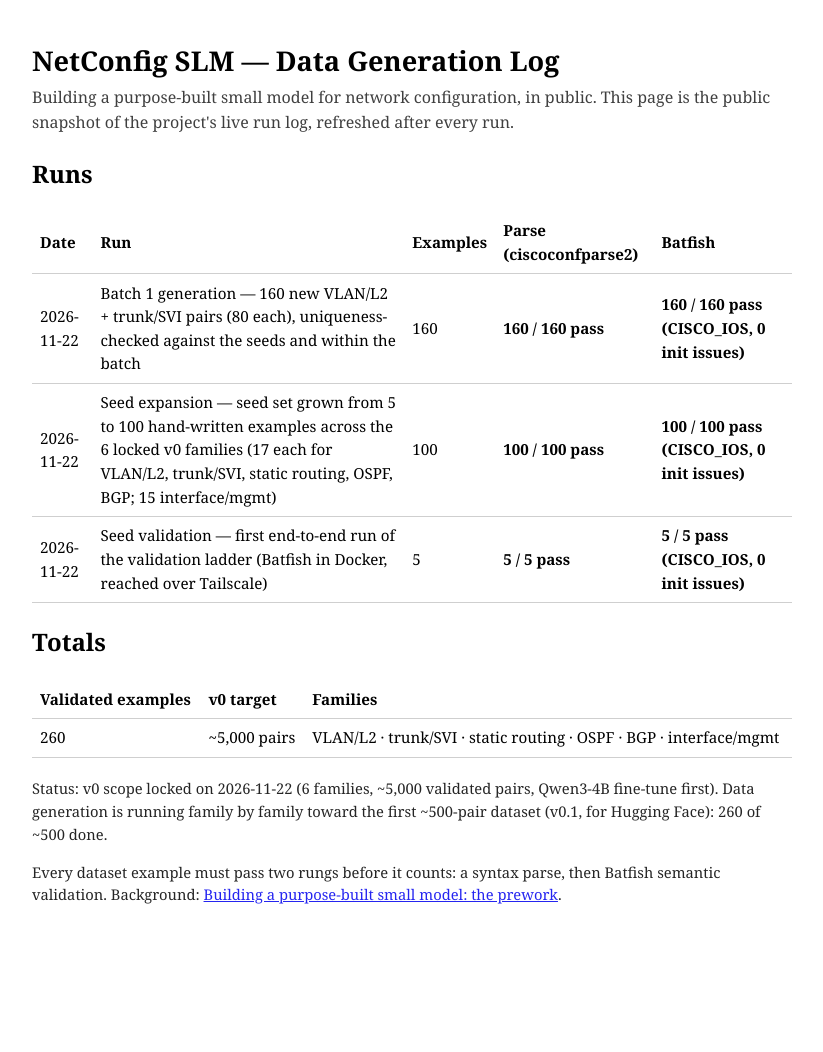
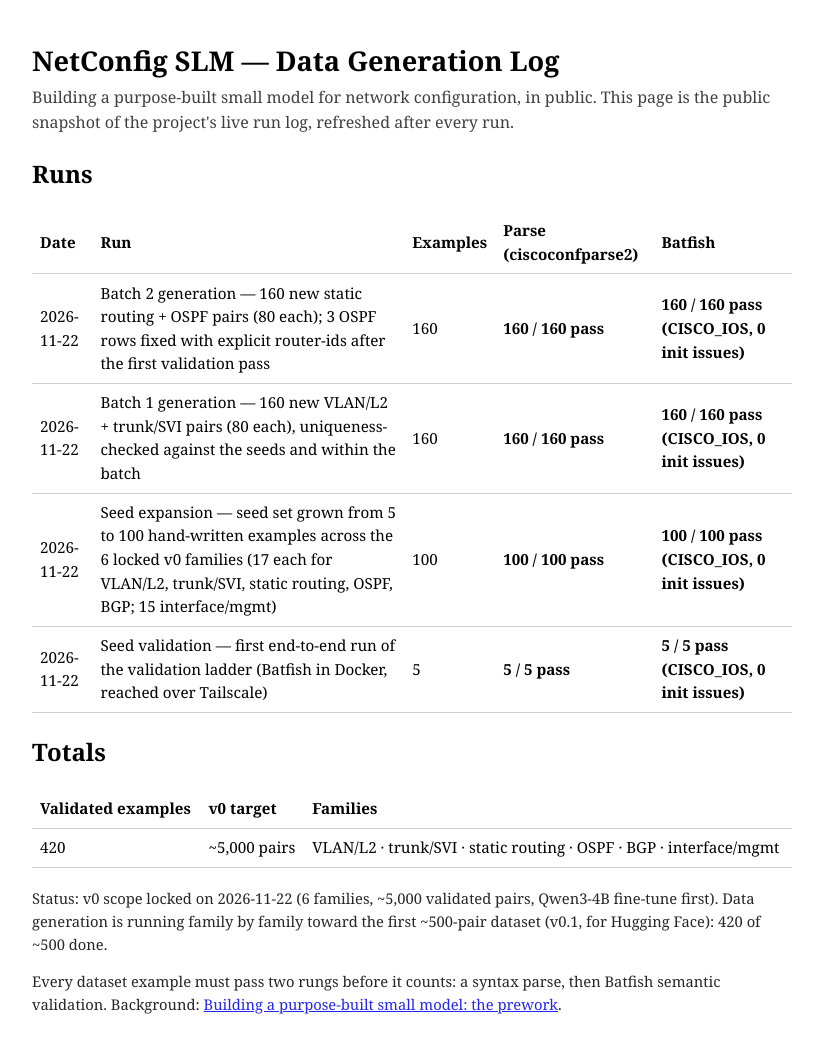
Before and after one commit to aag1091-alt/slm, a plain HTML site: page index.html in a window 1280 px wide. Shown: the whole page, without its empty margins (228-1051 px from the left). Before the commit the page ends 946 px from the top, so only its background shows below. Drawn offline with Linux system fonts and the light colour scheme.

Commit message:
Log: batch 2 generation run, 420 validated pairs total

```diff
--- a/index.html
+++ b/index.html
@@ -26,6 +26,13 @@
   <tr><th>Date</th><th>Run</th><th>Examples</th><th>Parse (ciscoconfparse2)</th><th>Batfish</th></tr>
   <tr>
     <td>2026-11-22</td>
+    <td>Batch 2 generation — 160 new static routing + OSPF pairs (80 each); 3 OSPF rows fixed with explicit router-ids after the first validation pass</td>
+    <td>160</td>
+    <td class="pass">160 / 160 pass</td>
+    <td class="pass">160 / 160 pass (CISCO_IOS, 0 init issues)</td>
+  </tr>
+  <tr>
+    <td>2026-11-22</td>
     <td>Batch 1 generation — 160 new VLAN/L2 + trunk/SVI pairs (80 each), uniqueness-checked against the seeds and within the batch</td>
     <td>160</td>
     <td class="pass">160 / 160 pass</td>
@@ -50,10 +57,10 @@
 <h2>Totals</h2>
 <table>
   <tr><th>Validated examples</th><th>v0 target</th><th>Families</th></tr>
-  <tr><td>260</td><td>~5,000 pairs</td><td>VLAN/L2 · trunk/SVI · static routing · OSPF · BGP · interface/mgmt</td></tr>
+  <tr><td>420</td><td>~5,000 pairs</td><td>VLAN/L2 · trunk/SVI · static routing · OSPF · BGP · interface/mgmt</td></tr>
 </table>
 
-<p class="note">Status: v0 scope locked on 2026-11-22 (6 families, ~5,000 validated pairs, Qwen3-4B fine-tune first). Data generation is running family by family toward the first ~500-pair dataset (v0.1, for Hugging Face): 260 of ~500 done.</p>
+<p class="note">Status: v0 scope locked on 2026-11-22 (6 families, ~5,000 validated pairs, Qwen3-4B fine-tune first). Data generation is running family by family toward the first ~500-pair dataset (v0.1, for Hugging Face): 420 of ~500 done.</p>
 
 <p class="note">Every dataset example must pass two rungs before it counts: a syntax parse, then Batfish semantic validation. Background: <a href="https://avinashgosavi.com/post/building-a-purpose-built-small-model-the-prework/">Building a purpose-built small model: the prework</a>.</p>
 </body>
```
